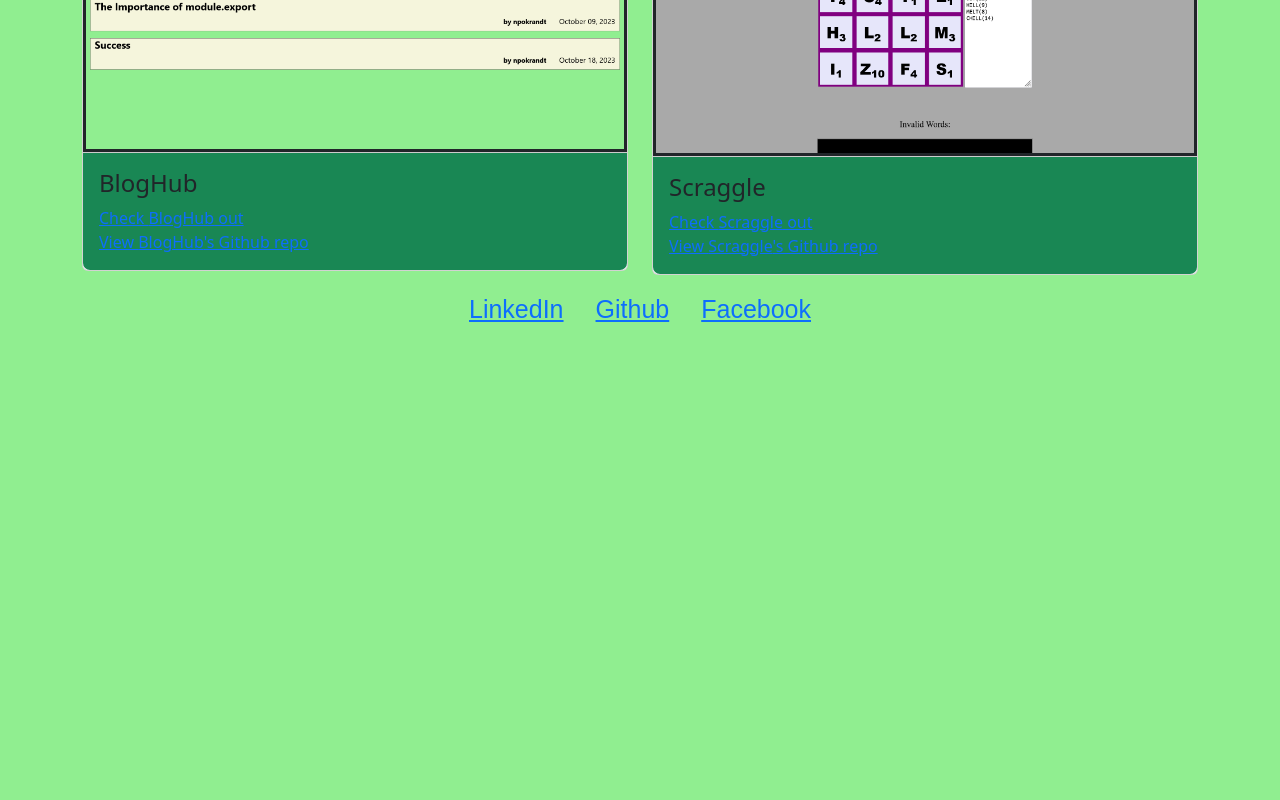
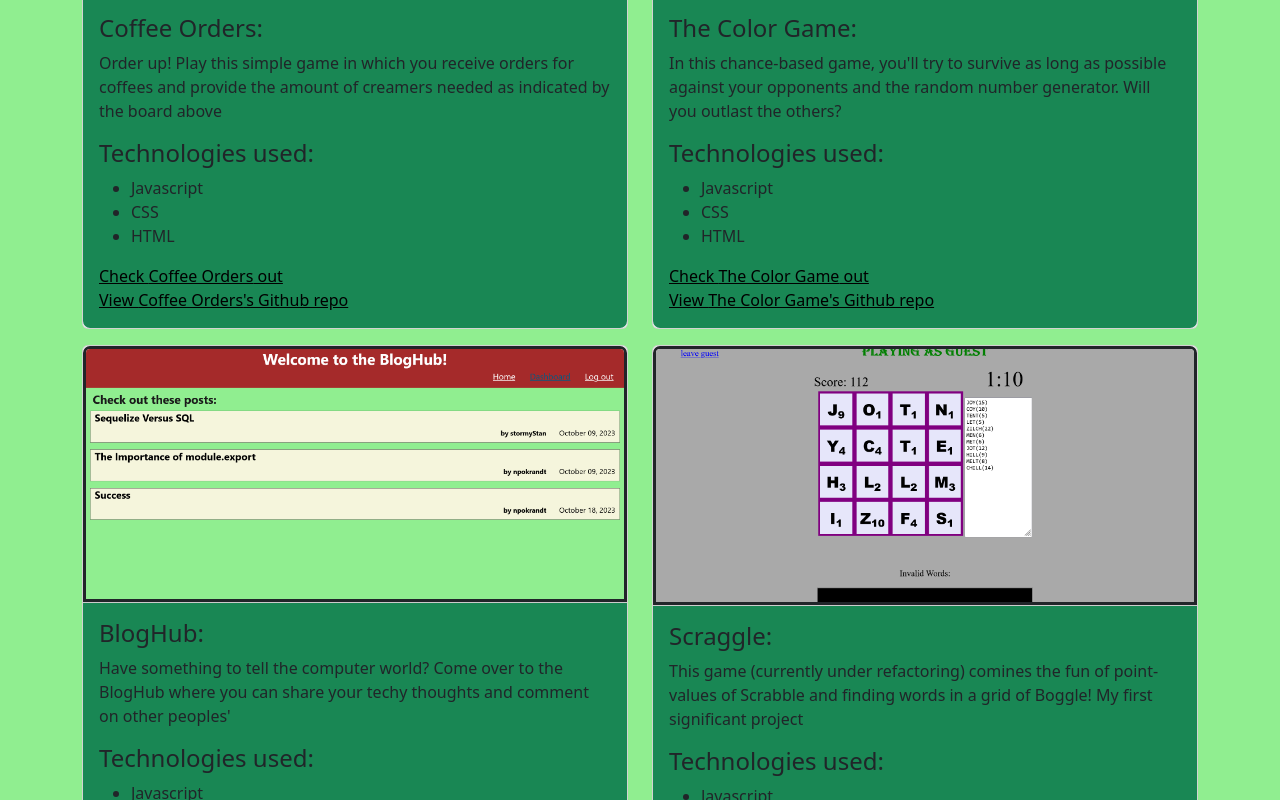
Before and after one commit to npokrandt/Nathan-Pokrandt-Portfolio-React, a React (Vite) app: page /portfolio in a window 1280 px wide. Shown: the part 1240-2040 px from the top of the page. Before the commit the page ends 1592 px from the top, so only its background shows below. Built offline with nearby package versions, Linux system fonts and the light colour scheme.

Commit message:
adds list of technologies and a quick description of each project to each project

```diff
--- a/src/components/Project/Project.css
+++ b/src/components/Project/Project.css
@@ -13,4 +13,9 @@
 
 .card a {
     display: block;
+    color: black
 }
+
+.card a:hover{
+    color: white
+}
--- a/src/components/Project/Project.jsx
+++ b/src/components/Project/Project.jsx
@@ -1,6 +1,5 @@
 import './Project.css'
 
-// TODO: add techs and summary to project
 const Project = props => {
     return (
         <div className="card mb-3">
@@ -8,7 +7,16 @@ const Project = props => {
                <img src={props.image} alt='game pic' className='w-100'></img>
             </div>
             <div className='card-body bg-success'>
-                <h4>{props.name}</h4>
+                <h4>{props.name}:</h4>
+                <p>{props.description}</p>
+                <h4>Technologies used:</h4>
+                <ul>
+                    {props.technologies.map(
+                        technology => {
+                            return <li>{technology}</li>
+                        }
+                    )}
+                </ul>
                 <a href={props.link} target='_blank'>Check {props.name} out</a>
                 <a href={props.githubLink} target='_blank'>View {props.name}'s Github repo</a>
             </div>
--- a/src/projects/projects.json
+++ b/src/projects/projects.json
@@ -2,36 +2,48 @@
     {
         "id": 0,
         "name":"Aquapocalypse",
+        "description": "Aquapocalyspe is a fun single-player game in which the user swims around collecting food while avoiding the bad fishies in an apocalyptical setting!",
+        "technologies": ["Javascript", "Handlebars", "Express", "Node"],
         "link":"https://npokrandt-aquapocalypse-2ae8235b1b2d.herokuapp.com/login",
         "githubLink":"https://github.com/npokrandt/aquapocalypse"
     },
     {
         "id": 1,
         "name":"OhSo_Bored",
+        "description": "Feeling bored? Jump over to OhSo_Bored, where you can find a fun idea of something to do while seeing threehumorous GIFs relevant to the idea!",
+        "technologies": ["Javascript", "CSS", "HTML"],
         "link":"https://adamolson11.github.io/OhSo_Bored/#",
         "githubLink":"https://github.com/adamolson11/OhSo_Bored"
     },
     {
         "id": 2,
         "name":"Coffee Orders",
+        "description": "Order up! Play this simple game in which you receive orders for coffees and provide the amount of creamers needed as indicated by the board above",
+        "technologies": ["Javascript", "CSS", "HTML"],
         "link":"https://npokrandt.github.io/coffee-orders/",
         "githubLink":"https://github.com/npokrandt/coffee-orders"
     },
     {
         "id": 3,
         "name":"The Color Game",
+        "description": "In this chance-based game, you'll try to survive as long as possible against your opponents and the random number generator. Will you outlast the others?",
+        "technologies": ["Javascript", "CSS", "HTML"],
         "link":"https://npokrandt.github.io/the-color-game/",
         "githubLink":"https://github.com/npokrandt/the-color-game"
     },
     {
         "id": 4,
         "name":"BlogHub",
+        "description": "Have something to tell the computer world? Come over to the BlogHub where you can share your techy thoughts and comment on other peoples'",
+        "technologies": ["Javascript", "Handlebars", "Express", "Node"],
         "link":"https://npokrandt-tech-blog-4bddaac396b9.herokuapp.com/",
         "githubLink":"https://github.com/npokrandt/tech-blog"
     },
     {
         "id": 5,
         "name":"Scraggle",
+        "description": "This game (currently under refactoring) comines the fun of point-values of Scrabble and finding words in a grid of Boggle! My first significant project",
+        "technologies": ["Javascript", "CSS", "HTML", "SQL", "PHP"],
         "link":"https://npokrandt.github.io/scraggle/",
         "githubLink":"https://github.com/npokrandt/scraggle"
     }
--- a/src/views/Portfolio.jsx
+++ b/src/views/Portfolio.jsx
@@ -22,6 +22,8 @@ const Portfolio = () => {
                             <div className="col-md-6" key={project.id}>
                                 <Project
                                     name={project.name}
+                                    description={project.description}
+                                    technologies={project.technologies}
                                     image={images[project.id]}
                                     link={project.link}
                                     githubLink={project.githubLink}
--- a/src/views/Resume.jsx
+++ b/src/views/Resume.jsx
@@ -1,6 +1,5 @@
 import resume from './Nathan_Pokrandt_Full_Stack_Web_Dev_Resume.pdf'
 
-// TODO: add skills to proficiencies
 const Resume = () => {
     return(
         <div className="container">
```
